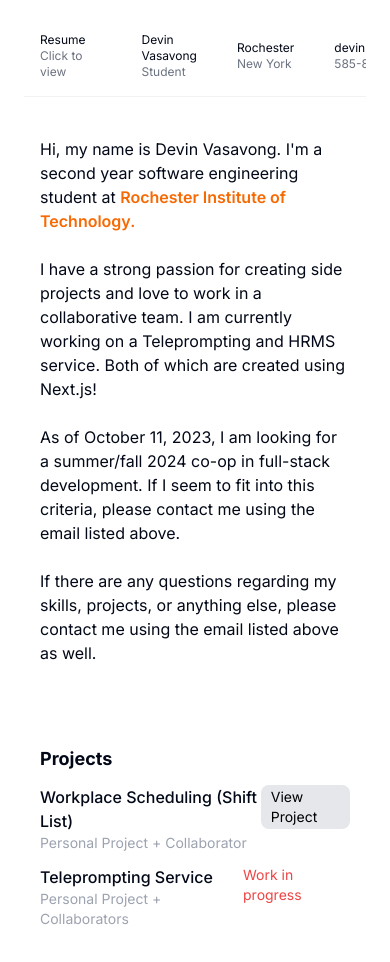
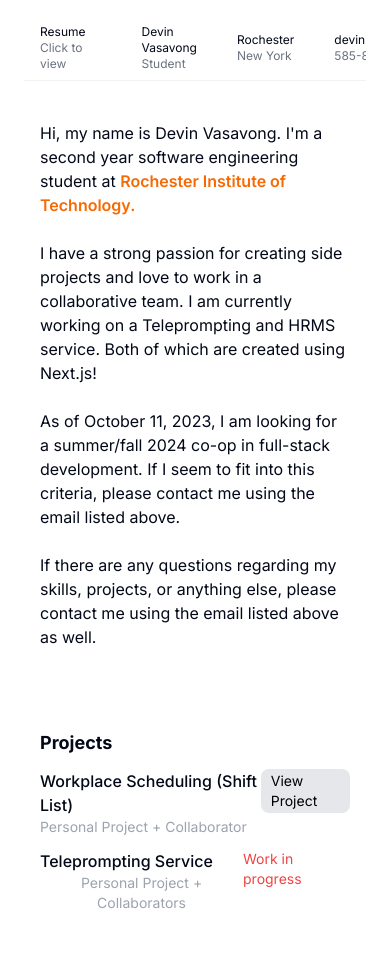
Before and after one commit to devinvasavong/portfolio, a Next.js app: page / in a window 390 px wide. Shown: the top 962 px of the page. Built offline with nearby package versions, Linux system fonts and the light colour scheme.

Commit message:
Update navbar and page components

```diff
--- a/app/components/navbar.tsx
+++ b/app/components/navbar.tsx
@@ -12,9 +12,9 @@ export default function Navbar() {
             <motion.div transition={{ duration: 1}} initial={{ opacity: 0}} animate={{ opacity: 100 }} className="top-0 z-100 w-auto h-auto flex flex-row justify-start gap-10 bg-white/50 sm:bg-transparent border-black/5 border-b sm:border-none backdrop-blur-lg sm:backdrop-blur-none overflow-y-hidden items-center mt-4">
                 <Link href="https://cdn.vasavong.dev/files/Chanthanong_Vasavong_Resume.pdf" target="_blank" aria-label="link to my resume">
                     <div>
-                        <div className="flex flex-col hover:bg-gray-200 rounded-lg p-4">
+                        <div className="group flex flex-col hover:bg-black hover:text-white duration-300 transition-all rounded-lg px-4 py-2">
                             <h1 className="text-xs sm:text-sm">Resume</h1>
-                            <p className="text-xs sm:text-sm text-gray-500">Click to view</p>
+                            <p className="text-xs sm:text-sm text-gray-500 group-hover:text-gray-400">Click to view</p>
                         </div>
                     </div>
                 </Link>
--- a/app/page.tsx
+++ b/app/page.tsx
@@ -61,7 +61,7 @@ export default function Main() {
                     <div className="flex justify-between items-start">
                         <div>
                             <p className="font-medium">Teleprompting Service</p>
-                            <p className="text-sm text-gray-400">Personal Project + Collaborators</p>
+                            <p className="text-sm text-gray-400 text-center">Personal Project + Collaborators</p>
                         </div>
                         <Link href="/" aria-label="link to workplace scheduling project page">
                             <p className="text-red-500 text-sm cursor-not-allowed">Work in progress</p>
```
